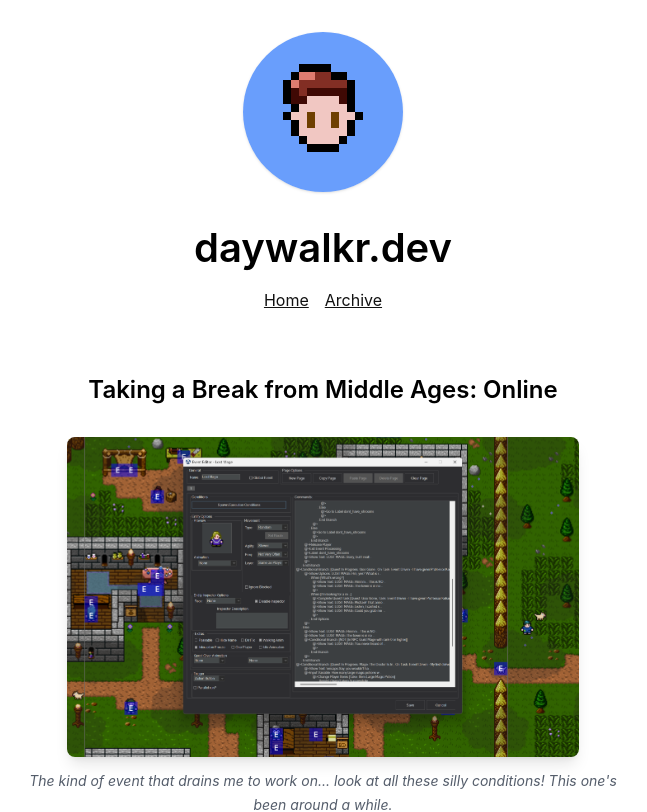
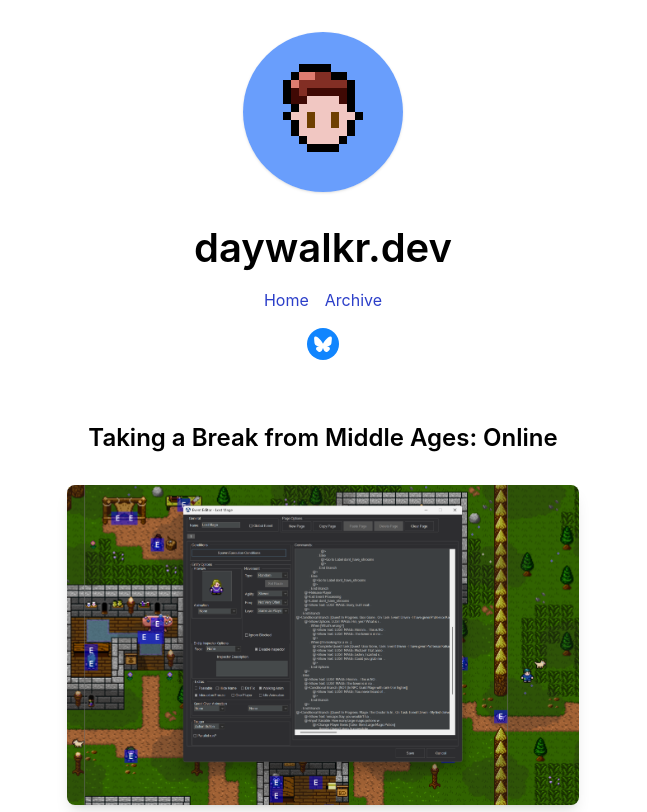
Before and after one commit to AlexVild/daywalkr-dev, a React (Vite) app: page / in a window 1280 px wide. Shown: the top 812 px of the page, without its empty margins (317-964 px from the left). Built offline with nearby package versions, Linux system fonts and the light colour scheme; no server answers.

Commit message:
Add bluesky button

```diff
--- a/package.json
+++ b/package.json
@@ -15,6 +15,7 @@
     "react-dom": "^19.1.1",
     "react-markdown": "^10.1.0",
     "react-router-dom": "^7.9.1",
+    "react-share": "^5.2.2",
     "tailwind": "^4.0.0",
     "tailwindcss": "^4.1.13"
   },
--- a/src/components/Header.tsx
+++ b/src/components/Header.tsx
@@ -1,4 +1,5 @@
 import { Link } from "react-router-dom";
+import { BlueskyIcon, BlueskyShareButton } from "react-share";
 
 export default function Header() {
   return (
@@ -9,11 +10,23 @@
           alt="Profile picture"
           className="size-40 rounded-full object-cover shadow-sm"
         />
-        <h1>daywalkr.dev</h1>
+        <div className="flex flex-row gap-4 items-center justify-center">
+          <h1>daywalkr.dev</h1>
+        </div>
         <nav className="flex items-center gap-4">
           <Link to="/">Home</Link>
           <Link to="/archive">Archive</Link>
         </nav>
+        <div className="mt-4">
+          <a
+            href="https://bsky.app/profile/daywalkr.bsky.social"
+            className="hover:opacity-70 transition-opacity duration-200"
+            target="_blank"
+            rel="noopener"
+          >
+            <BlueskyIcon size={32} round />
+          </a>
+        </div>
       </div>
     </div>
   );
--- a/src/index.css
+++ b/src/index.css
@@ -27,11 +27,10 @@
   }
 
   a {
-    color: #111;
-    text-decoration: underline;
+    color: #2c3fc9;
     transition: color 0.2s;
   }
-  a:hover { color: #000; }
+  a:hover { color: #4c9ce8; }
 
   hr {
     border: none;
```
Also changed, not shown: 1 other file (tests, documents, lock files or other folders).
